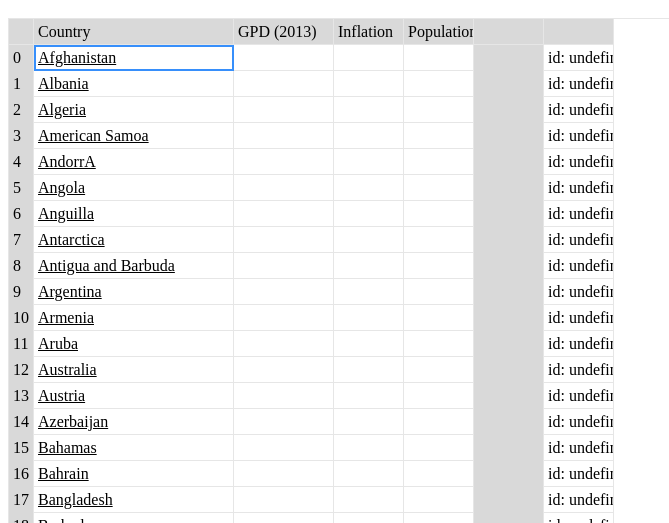
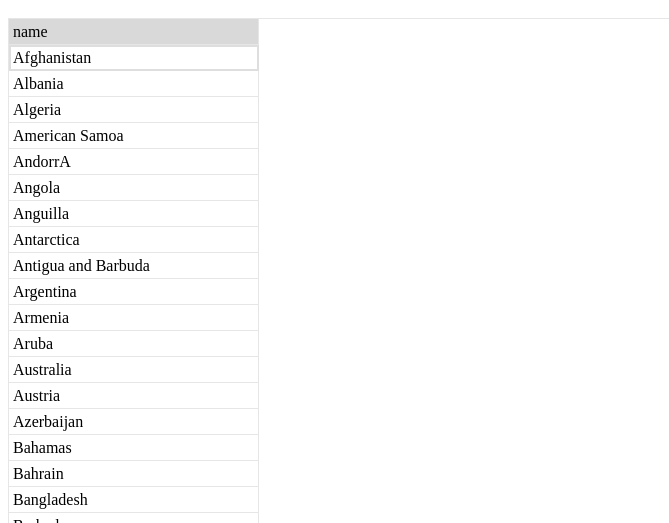
Before and after one commit to schubergphilis/connect-grid, a website: page index.html in a window 1280 px wide. Shown: the part 277-800 px from the top of the page, without its empty margins (0-669 px from the left). Drawn offline with Linux system fonts and the light colour scheme.

Commit message:
allow separate grid options setup

```diff
--- a/index.html
+++ b/index.html
@@ -24,10 +24,10 @@
 <body ng-controller="gridDemoController">
 
 <h1>Active grid:</h1>
-<connect-grid class="grid" ng-model="selectedCountriesList"></connect-grid>
+<connect-grid class="grid" ng-model="selectedCountriesList" grid-options="gridOptions"></connect-grid>
 
 <h1>Assistant grid:</h1>
-<connect-grid class="grid" ng-model="allCountriesList"></connect-grid>
+<connect-grid class="grid" ng-model="allCountriesList" grid-options="allCountriesGridOptions"></connect-grid>
 
 <div style="clear: both"></div>
 
@@ -164,6 +164,12 @@
                             }
                         }
                     }
+                };
+
+                $scope.allCountriesGridOptions = {
+                    columnDefs: [
+                        { field: 'name', width: 250 }
+                    ]
                 }
             }]);
     angular.bootstrap(document, ['gridDemo']);
--- a/js/grid-directive.js
+++ b/js/grid-directive.js
@@ -34,8 +34,9 @@
                 scope: true,
                 link: function (scope, element, attrs) {
                     var collection = scope.$eval(attrs.ngModel);
+                    var gridOptions = scope.$eval(attrs.gridOptions);
 
-                    scope.gridOptions = _.extend({}, defaultOptions, scope.gridOptions);
+                    scope.gridOptions = _.extend({}, defaultOptions, gridOptions);
 
                     scope.isReadingInput = false;
 
@@ -57,7 +58,6 @@
                     });
 
                     scope.rows = function () {
-                        console.log("rows", collection.length);
                         return _.range(collection.length);
                     };
 
```
Also changed, not shown: build/build.js, build/build.min.js, build/bundled.html.
